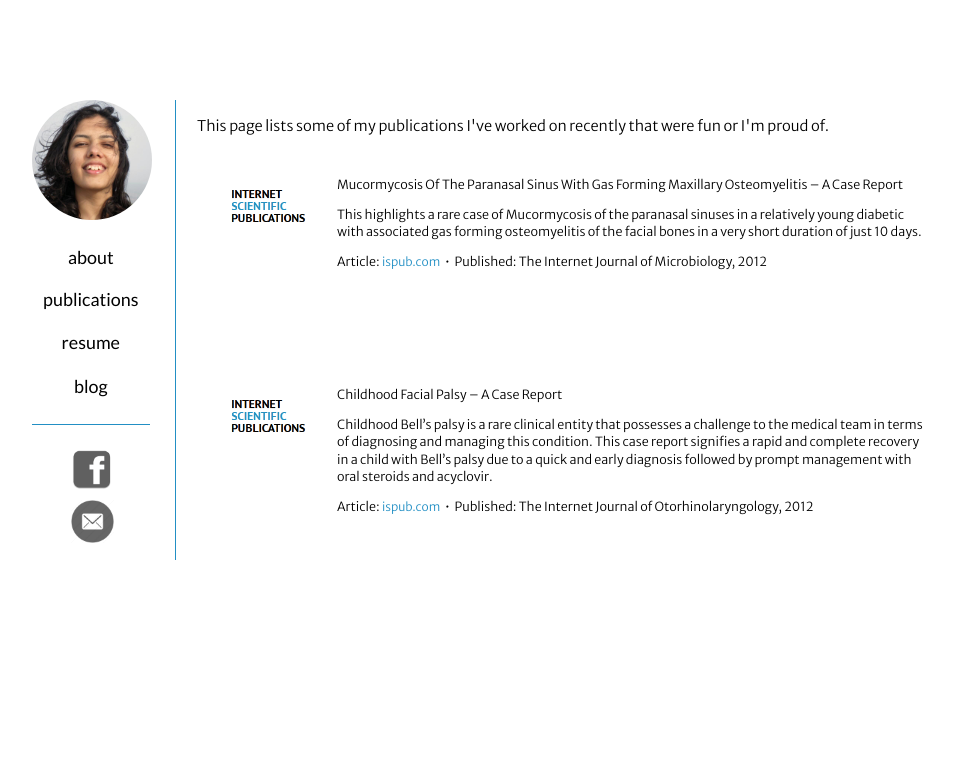
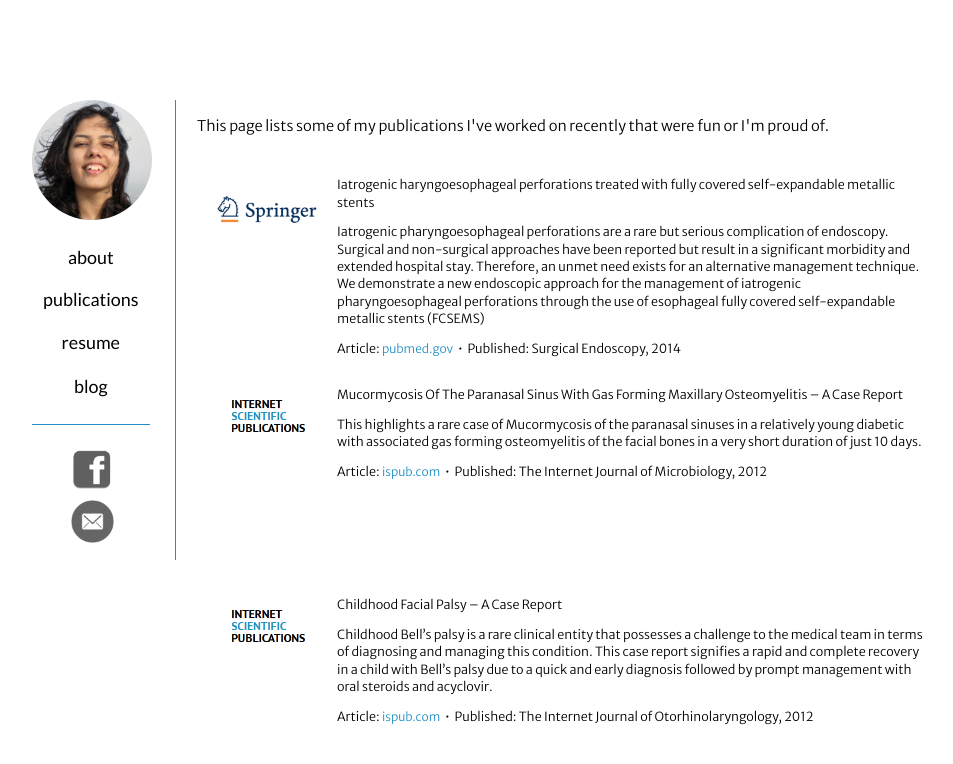
Before and after one commit to souri/rweb, a Jekyll site: the page built from publications/index.html, in a window 1280 px wide. Shown: the top 764 px of the page, without its empty margins (143-1096 px from the left). Built offline with Jekyll 4.4.1, drawn with Linux system fonts in a browser that asks for light colours; Markdown is read by kramdown in place of the engine named in the settings.

Commit message:
Added one more publication

```diff
--- a/publications/index.html
+++ b/publications/index.html
@@ -7,6 +7,14 @@
     <p>This page lists some of my publications I've worked on recently that were fun or I'm proud of.</p>
 
     <ul class="list">
+        <li>
+            <div class="list-img" style="background-image:url('/images/springer.gif')"></div>
+            <div class="list-text">
+                <p>Iatrogenic haryngoesophageal perforations treated with fully covered self-expandable metallic stents</p>
+                <p>Iatrogenic pharyngoesophageal perforations are a rare but serious complication of endoscopy. Surgical and non-surgical approaches have been reported but result in a significant morbidity and extended hospital stay. Therefore, an unmet need exists for an alternative management technique. We demonstrate a new endoscopic approach for the management of iatrogenic pharyngoesophageal perforations through the use of esophageal fully covered self-expandable metallic stents (FCSEMS)</p>
+                <p>Article: <a href="http://www.ncbi.nlm.nih.gov/pubmed/25149633">pubmed.gov</a> &nbsp;•&nbsp; Published: Surgical Endoscopy, 2014</p>
+            </div>
+        </li>
         <li>
             <div class="list-img" style="background-image:url('/images/journal1.png')"></div>
             <div class="list-text">
@@ -23,30 +31,6 @@
                 <p>Article: <a href="http://ispub.com/IJORL/14/2/14209">ispub.com</a> &nbsp;•&nbsp; Published: The Internet Journal of Otorhinolaryngology, 2012</p>
             </div>
         </li>
-
-        <!-- <li>
-            <div class="list-img" style="background-image:url('/images/serenity.jpg')"></div>
-            <div class="list-text">
-                <p class="project-text">Serenity is a continuous integration system for the Northern Bites robotics team. The site listens for pull requests made to the team's GitHub account, then checks new code out to an EC2 instance and runs unit and integration tests on it. A Rails interface lets developers view the status of builds and their reasons for breaking. This project is still under active development.</p>
-                <p>Site not yet live &nbsp;•&nbsp; Source: <a href="http://github.com/bjacobel/serenity">GitHub</a></p>
-            </div>
-        </li>
-
-        <li>
-            <div class="list-img" style="background-image:url('/images/snapchat.png')"></div>
-            <div class="list-text">
-                <p class="project-text">Historysnap is a Flask application I built while playing with the Snapchat API. The site uses <a href="http://archive.org">Archive.org</a> to find a newsreel published on this date in history. Using FFMPEG, the site then splits the reel up into 15-second segments and sends them to you via Snapchat. I hacked on Historysnap for a weekend, then never finished it because Snapchat kept shutting down my account for TOS abuse.</p>
-                <p>Site: <a href="http://historysnap.bjacobel.com">historysnap.herokuapp.com</a> &nbsp;•&nbsp; Source: <a href="http://github.com/bjacobel/historysnap">GitHub</a></p>
-            </div>
-        </li>
-
-        <li>
-            <div class="list-img" style="background-image:url('/images/mchpp.png')"></div>
-            <div class="list-text">
-                <p class="project-text">Homebase is a system I developed as a part of a small team taking a course in open-source software development. Together, we developed software for a local food bank that allows volunteers to track and schedule shifts (an operational task previously done entirely on paper). This project has allowed the Midcoast Hunger Prevention Program to expand its hours and reach.</p>
-                <p>Site: <a href="http://mchpp.org">mchpp.org</a> &nbsp;•&nbsp; Source: <a href="https://code.google.com/p/mch-homebasecivi/">Google Code</a></p>
-            </div>
-        </li> -->
     </ul>
 </div>
 
```
Also changed, not shown: images/springer.gif (added), 2 other files.
